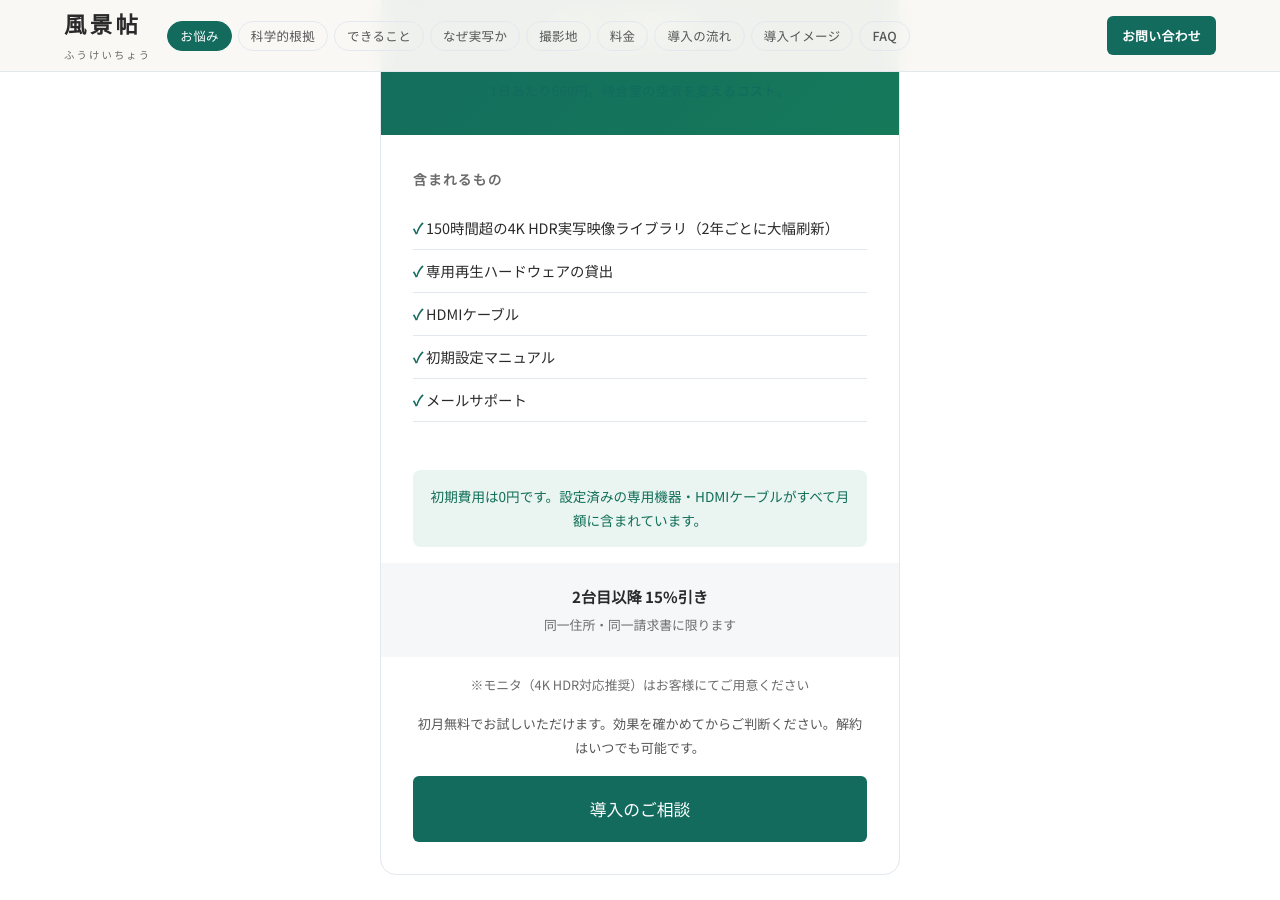
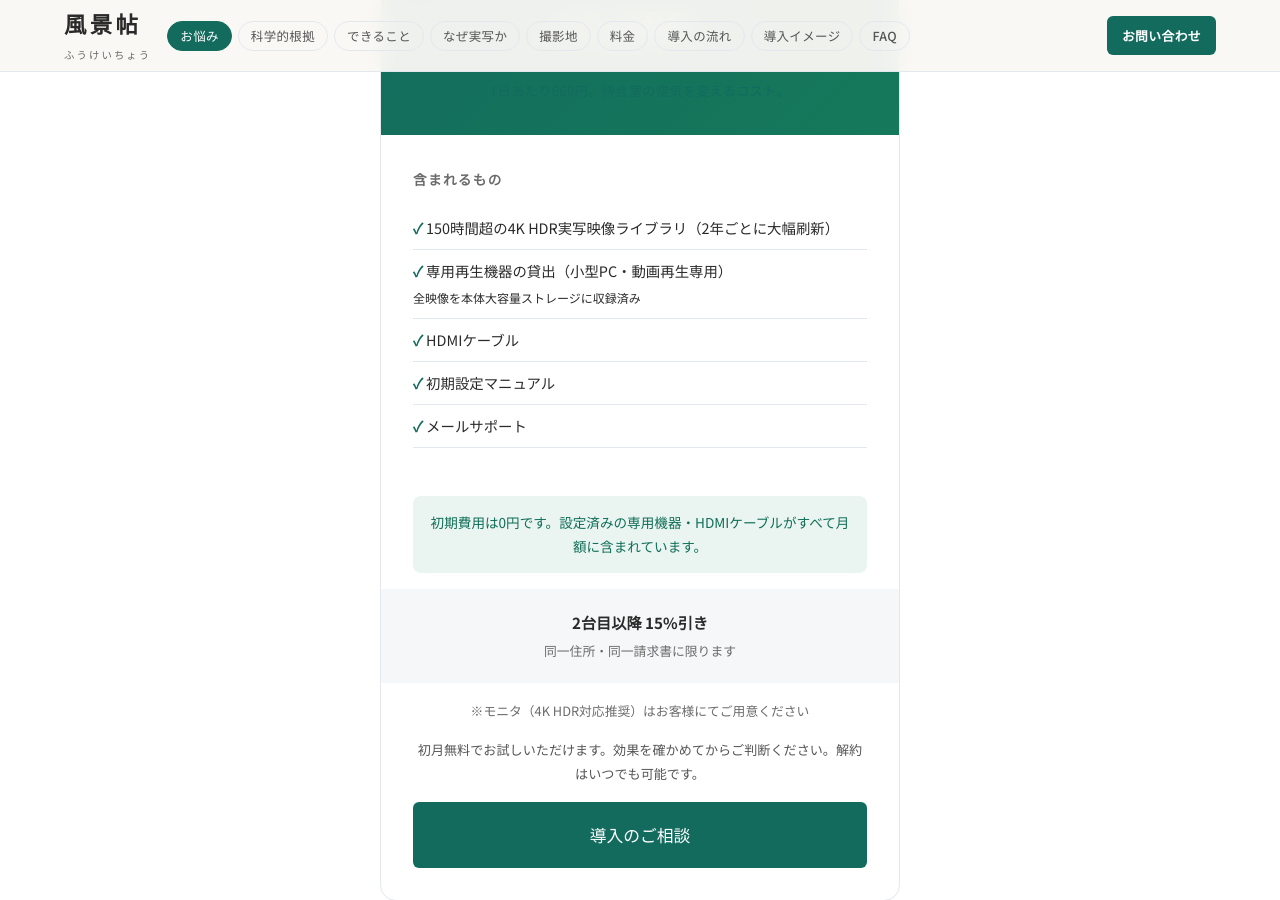
Before and after one commit to dr836gnypeq-ctrl/fukeichou-site, a Jekyll site: the page built from index.html, in a window 1280 px wide and 900 px high, scrolled down 7232 px. Built offline with Jekyll 4.4.1, drawn with Linux system fonts in a browser that asks for light colours; nearby versions of some CDN libraries.

Commit message:
Clarify device spec in price includes list

```diff
--- a/index.html
+++ b/index.html
@@ -327,7 +327,7 @@ description: 待合室のモニターに何を流すか迷っていませんか
 <h4>含まれるもの</h4>
 <ul>
 <li>150時間超の4K HDR実写映像ライブラリ（2年ごとに大幅刷新）</li>
-<li>専用再生ハードウェアの貸出</li>
+<li>専用再生機器の貸出（小型PC・動画再生専用）<br><small>全映像を本体大容量ストレージに収録済み</small></li>
 <li>HDMIケーブル</li>
 <li>初期設定マニュアル</li>
 <li>メールサポート</li>
```
